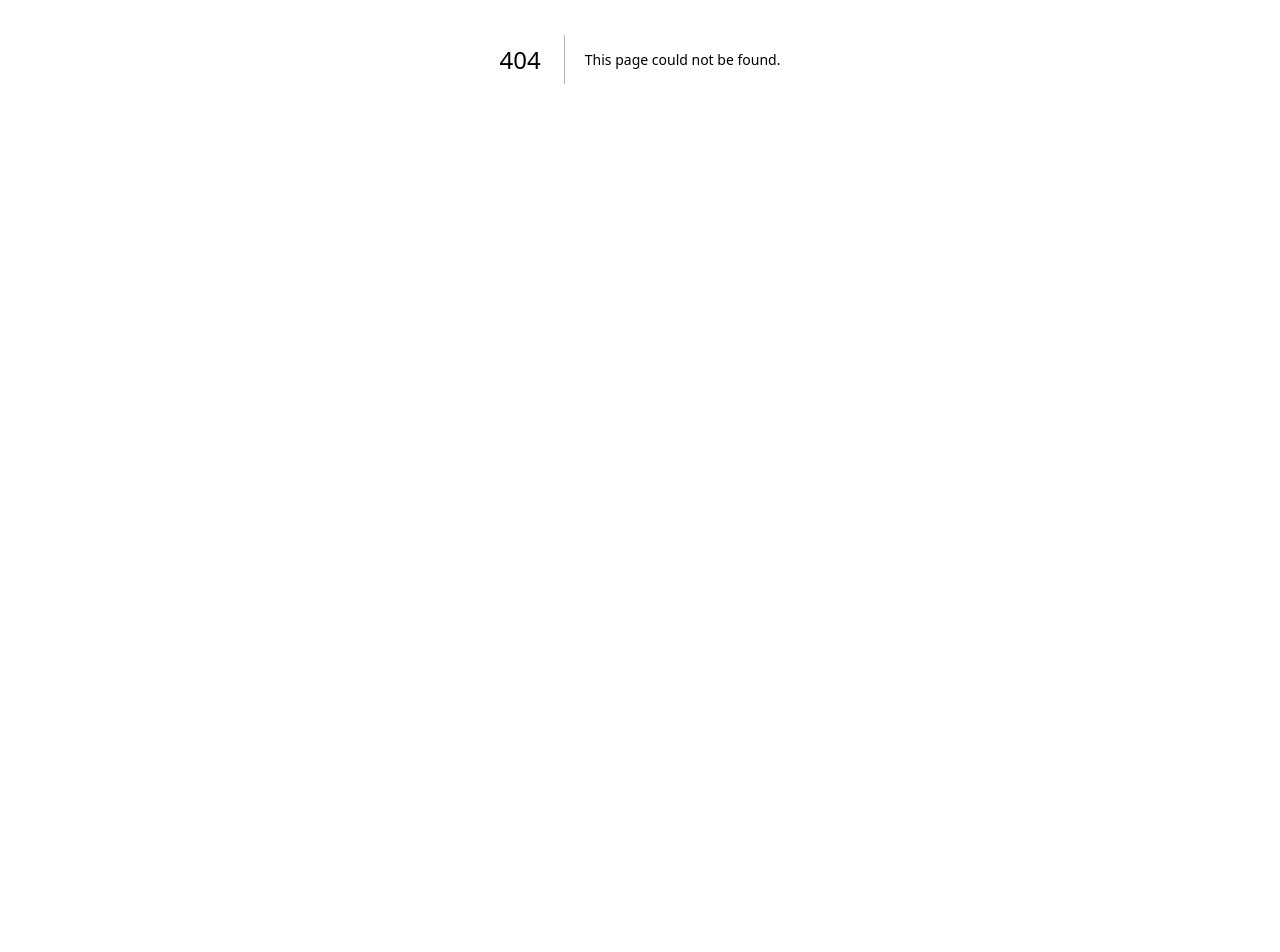
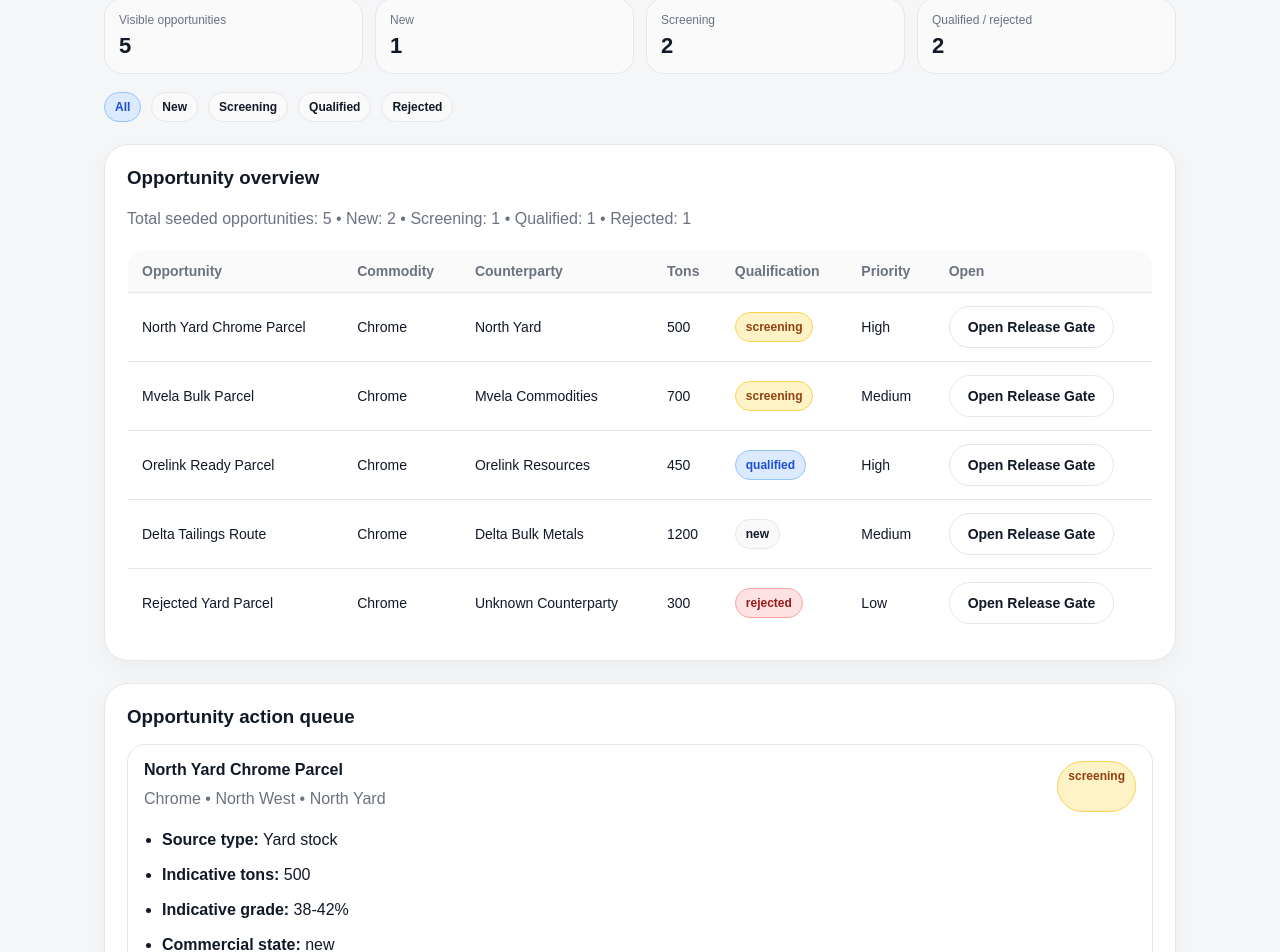
Before and after one commit to shobanesiyanda/sar-resourceos-golden-path-proof, a Next.js app: page /opportunity-intake in a window 1280 px wide. Before the commit this address had no page. Shown: the part 341-1293 px from the top of the page. Before the commit the page ends 800 px from the top, so only its background shows below. Built offline with nearby package versions, Linux system fonts and the light colour scheme.

Commit message:
Add opportunity intake dashboard page

```diff
--- /dev/null
+++ b/app/opportunity-intake/page.tsx
@@ -0,0 +1,248 @@
+import Header from "../../components/Header";
+import { getOpportunityIntakeData } from "../../lib/opportunityIntake";
+
+export default function OpportunityIntakePage({
+  searchParams,
+}: {
+  searchParams?: { filter?: string };
+}) {
+  const data = getOpportunityIntakeData();
+  const summary = data.summary;
+  const activeFilter = searchParams?.filter || "All";
+
+  const filters = ["All", "New", "Screening", "Qualified", "Rejected"];
+
+  const filteredItems =
+    activeFilter === "All"
+      ? data.items
+      : activeFilter === "New"
+      ? data.items.filter((item) => item.qualificationState === "new")
+      : activeFilter === "Screening"
+      ? data.items.filter((item) => item.qualificationState === "screening")
+      : activeFilter === "Qualified"
+      ? data.items.filter((item) => item.qualificationState === "qualified")
+      : activeFilter === "Rejected"
+      ? data.items.filter((item) => item.qualificationState === "rejected")
+      : data.items;
+
+  function badgeClass(value: string) {
+    if (value === "rejected") return "badge badge-blocked";
+    if (value === "screening") return "badge badge-pending";
+    if (value === "qualified") return "badge badge-approval";
+    if (value === "new") return "badge";
+    return "badge";
+  }
+
+  const visibleTotal = filteredItems.length;
+  const visibleNew = filteredItems.filter((item) => item.qualificationState === "new").length;
+  const visibleScreening = filteredItems.filter((item) => item.qualificationState === "screening").length;
+  const visibleQualified = filteredItems.filter((item) => item.qualificationState === "qualified").length;
+  const visibleRejected = filteredItems.filter((item) => item.qualificationState === "rejected").length;
+
+  return (
+    <>
+      <Header />
+
+      <section className="section">
+        <div className="container">
+          <div className="head">
+            <div>
+              <h2>Opportunity intake dashboard</h2>
+              <p className="muted">
+                This dashboard captures early-stage opportunities before they move into
+                execution readiness. It tracks source type, indicative tons, initial qualification,
+                and the next action required to progress a deal.
+              </p>
+            </div>
+          </div>
+
+          <div className="kpis">
+            <div className="kpi">
+              <div className="label">Visible opportunities</div>
+              <div className="value">{visibleTotal}</div>
+            </div>
+            <div className="kpi">
+              <div className="label">New</div>
+              <div className="value">{visibleNew}</div>
+            </div>
+            <div className="kpi">
+              <div className="label">Screening</div>
+              <div className="value">{visibleScreening}</div>
+            </div>
+            <div className="kpi">
+              <div className="label">Qualified / rejected</div>
+              <div className="value">{visibleQualified + visibleRejected}</div>
+            </div>
+          </div>
+
+          <div
+            style={{
+              display: "flex",
+              gap: 10,
+              flexWrap: "wrap",
+              marginTop: 18,
+              marginBottom: 6
+            }}
+          >
+            {filters.map((filter) => (
+              <a
+                key={filter}
+                href={
+                  filter === "All"
+                    ? "/opportunity-intake"
+                    : `/opportunity-intake?filter=${encodeURIComponent(filter)}`
+                }
+                className={filter === activeFilter ? "badge badge-approval" : "badge"}
+              >
+                {filter}
+              </a>
+            ))}
+          </div>
+
+          <div className="card" style={{ marginTop: 22 }}>
+            <h3>Opportunity overview</h3>
+            <p className="muted">
+              Total seeded opportunities: {summary.totalOpportunities} • New: {summary.new} •
+              Screening: {summary.screening} • Qualified: {summary.qualified} • Rejected: {summary.rejected}
+            </p>
+
+            {filteredItems.length === 0 ? (
+              <div style={{ marginTop: 16 }}>
+                <p className="muted">No opportunity-intake records match the selected filter.</p>
+              </div>
+            ) : (
+              <>
+                <div className="desktop-exception-table">
+                  <table>
+                    <thead>
+                      <tr>
+                        <th>Opportunity</th>
+                        <th>Commodity</th>
+                        <th>Counterparty</th>
+                        <th>Tons</th>
+                        <th>Qualification</th>
+                        <th>Priority</th>
+                        <th>Open</th>
+                      </tr>
+                    </thead>
+                    <tbody>
+                      {filteredItems.map((item) => (
+                        <tr key={item.id}>
+                          <td>{item.opportunityName}</td>
+                          <td>{item.commodity}</td>
+                          <td>{item.counterparty}</td>
+                          <td>{item.indicativeTons}</td>
+                          <td>
+                            <span className={badgeClass(item.qualificationState)}>
+                              {item.qualificationState}
+                            </span>
+                          </td>
+                          <td>{item.priority}</td>
+                          <td>
+                            <a className="btn" href="/execution-readiness">
+                              Open Release Gate
+                            </a>
+                          </td>
+                        </tr>
+                      ))}
+                    </tbody>
+                  </table>
+                </div>
+
+                <div className="mobile-exception-list">
+                  {filteredItems.map((item) => (
+                    <div className="mobile-exception-card" key={item.id}>
+                      <strong>{item.opportunityName}</strong>
+                      <div className="row">
+                        <strong>Commodity:</strong> {item.commodity}
+                      </div>
+                      <div className="row">
+                        <strong>Source:</strong> {item.sourceType}
+                      </div>
+                      <div className="row">
+                        <strong>Counterparty:</strong> {item.counterparty}
+                      </div>
+                      <div className="row">
+                        <strong>Tons:</strong> {item.indicativeTons}
+                      </div>
+                      <div className="row">
+                        <strong>Qualification:</strong>{" "}
+                        <span className={badgeClass(item.qualificationState)}>
+                          {item.qualificationState}
+                        </span>
+                      </div>
+                      <div style={{ display: "flex", gap: 12, flexWrap: "wrap", marginTop: 14 }}>
+                        <a className="btn" href="/execution-readiness">
+                          Open Release Gate
+                        </a>
+                      </div>
+                    </div>
+                  ))}
+                </div>
+              </>
+            )}
+          </div>
+
+          <div className="card" style={{ marginTop: 22 }}>
+            <h3>Opportunity action queue</h3>
+
+            {filteredItems.length === 0 ? (
+              <p className="muted">No opportunity action items match the selected filter.</p>
+            ) : (
+              <div className="step-list">
+                {filteredItems.map((item) => (
+                  <div className="step" key={item.id}>
+                    <div className="step-top">
+                      <div>
+                        <strong>{item.opportunityName}</strong>
+                        <div className="muted" style={{ marginTop: 6 }}>
+                          {item.commodity} • {item.location} • {item.counterparty}
+                        </div>
+                      </div>
+                      <span className={badgeClass(item.qualificationState)}>
+                        {item.qualificationState}
+                      </span>
+                    </div>
+
+                    <ul className="clean">
+                      <li>
+                        <strong>Source type:</strong> {item.sourceType}
+                      </li>
+                      <li>
+                        <strong>Indicative tons:</strong> {item.indicativeTons}
+                      </li>
+                      <li>
+                        <strong>Indicative grade:</strong> {item.indicativeGrade}
+                      </li>
+                      <li>
+                        <strong>Commercial state:</strong> {item.commercialState}
+                      </li>
+                      <li>
+                        <strong>Priority:</strong> {item.priority}
+                      </li>
+                      <li>
+                        <strong>Blocker:</strong> {item.blocker}
+                      </li>
+                      <li>
+                        <strong>Next action:</strong> {item.nextAction}
+                      </li>
+                    </ul>
+
+                    <div style={{ display: "flex", gap: 12, flexWrap: "wrap", marginTop: 16 }}>
+                      <a className="btn" href="/execution-readiness">
+                        Open Execution Readiness
+                      </a>
+                      <a className="btn" href="/approval-queue">
+                        Open Approval Queue
+                      </a>
+                    </div>
+                  </div>
+                ))}
+              </div>
+            )}
+          </div>
+        </div>
+      </section>
+    </>
+  );
+                   }
```
